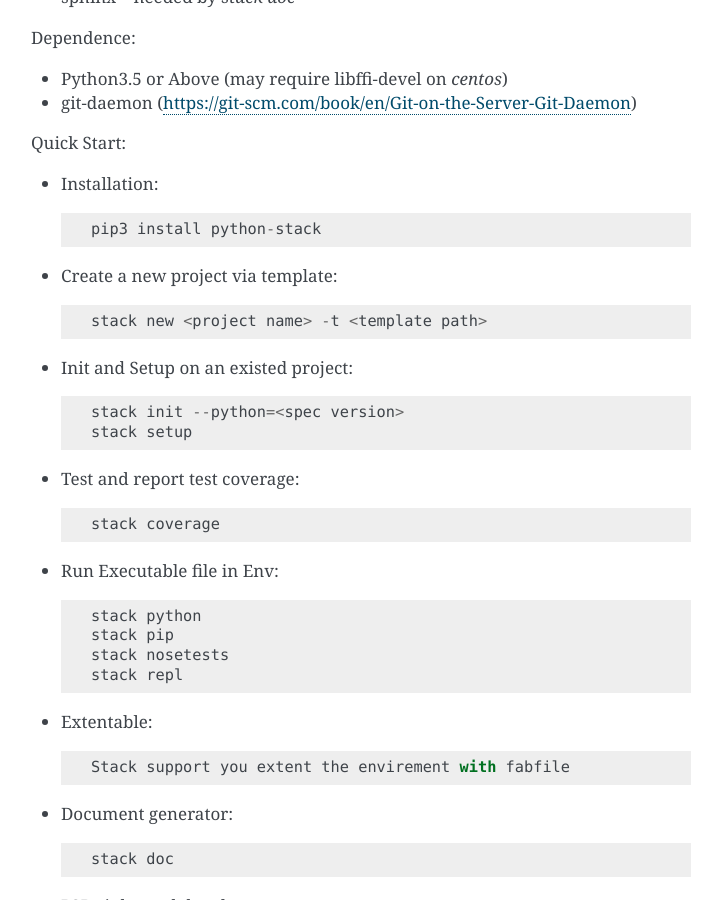
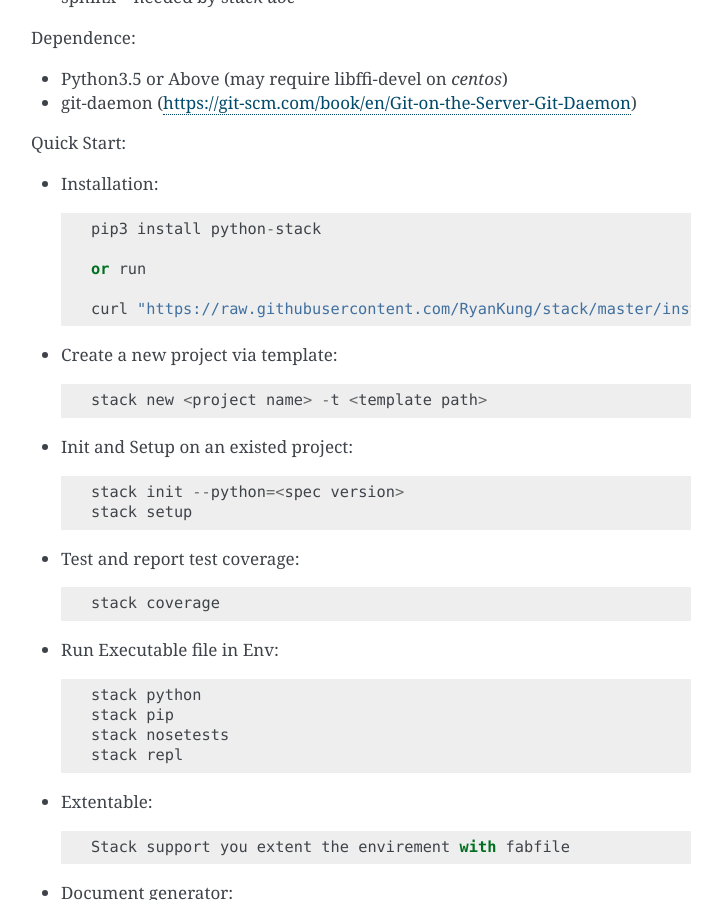
Before and after one commit to RyanKung/stack-doc, a Sphinx documentation site: the page built from source/index.rst, in a window 1280 px wide and 900 px high, scrolled down 575 px. Shown: the whole window, without its empty margins (389-1111 px from the left). Built offline with Sphinx 7.4.7, drawn with Linux system fonts in a browser that asks for light colours.

Commit message:
support install via script

```diff
--- a/source/index.rst
+++ b/source/index.rst
@@ -37,6 +37,10 @@
 * Installation::
 
     pip3 install python-stack
+
+    or run
+
+    curl "https://raw.githubusercontent.com/RyanKung/stack/master/install.sh" | sh
 
 * Create a new project via template::
 
```
